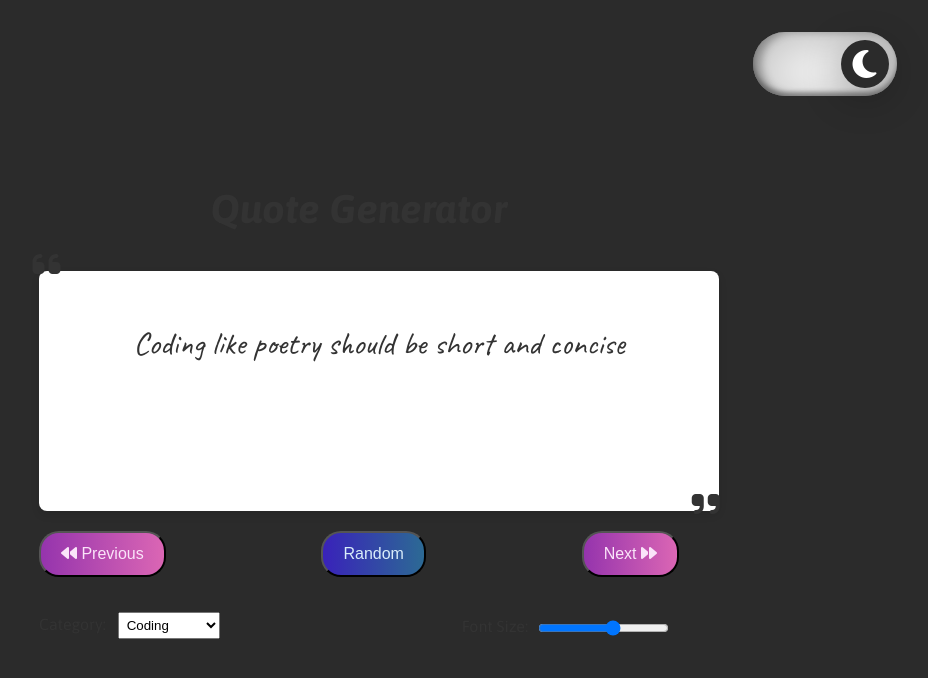
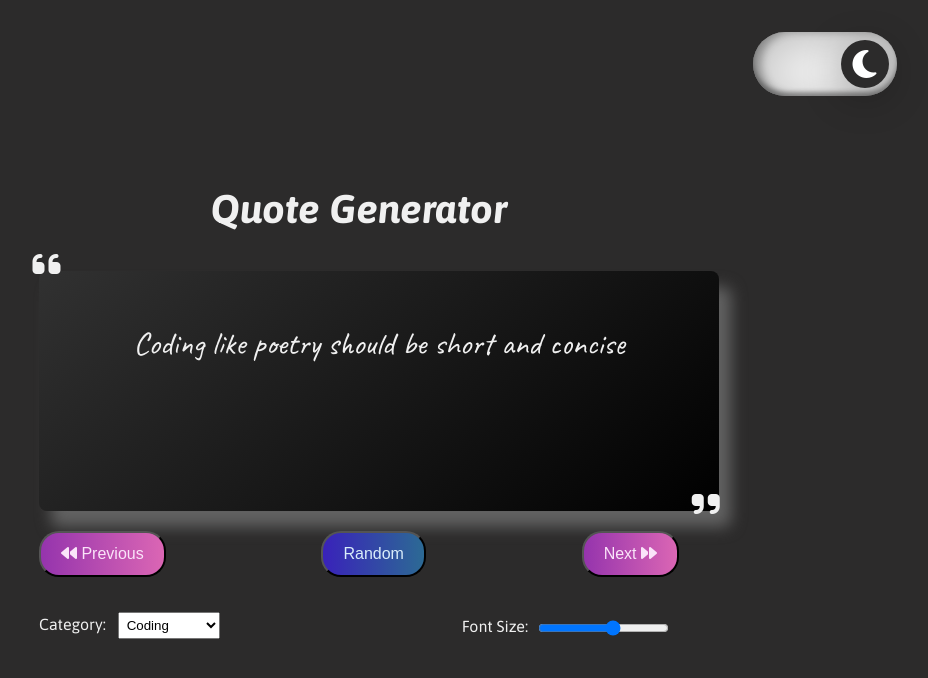
Before and after one commit to Binisha1/QuoteGenerator_task, a plain HTML site: page index.html in a window 1280 px wide. Both pictures are taken after a click on the element 1105 px from the left and 64 px from the top of the page. Shown: the whole page, without its empty margins (281-1209 px from the left). Drawn offline with Linux system fonts and the light colour scheme.

Commit message:
design for dark mode added

```diff
--- a/styles.css
+++ b/styles.css
@@ -4,10 +4,12 @@
 :root {
   /* COLORS */
   --color: #9176ff;
-  --dark-color: #2b2b2b;
+  --dark-color: #2c2b2b;
   --dark-icon-color: #fff;
   --light-color: #f7f7f7;
   --light-icon-color: #ffde59;
+  --text-color: #0a0a0a;
+  --dark-text-color: #f0f0f0;
 }
 
 body {
@@ -19,7 +21,7 @@ body {
   justify-content: center;
   height: 100vh;
   background-color: var(--light-color);
-  color: #333;
+  color: var(--text-color);
 }
 
 .container {
@@ -130,6 +132,7 @@ input[type="range"] {
 /* dark mode */
 .darkmode-toggle {
   background-color: #fff;
+
   width: 8em;
   height: 4em;
   border-radius: 10em;
@@ -186,6 +189,12 @@ input[type="range"] {
 /*darkmode button*/
 body.darkmode {
   background-color: var(--dark-color);
+  color: var(--dark-text-color);
+}
+
+.darkmode .quote-container {
+  background: linear-gradient(140deg, rgb(49, 49, 49), black);
+  box-shadow: 12px 16px 15px rgb(98, 98, 98);
 }
 
 .darkmode .darkmode-toggle {
```
